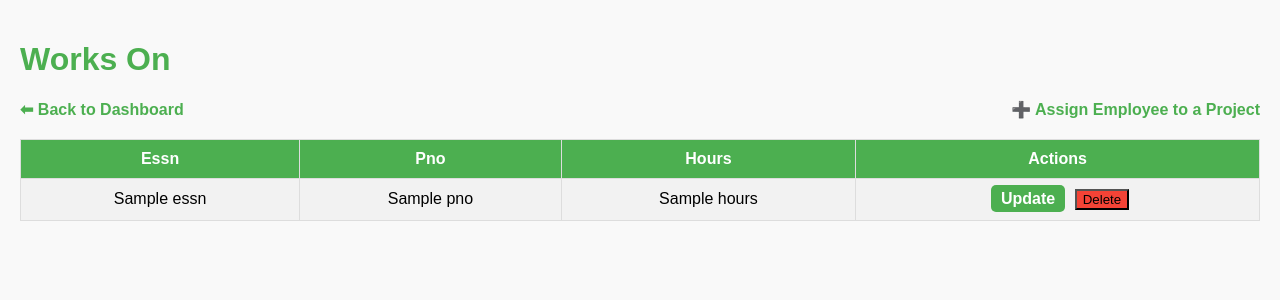
After one commit to user789user/dataA4, a Flask app: page /worksOn in a window 1280 px wide. The commit adds this page. Shown: the top 300 px of the page. Run offline with Flask 3, Linux system fonts and the light colour scheme; the visitor is signed in with stand-in values (Sample User, id 1); a database or web service that is not in the repository returns one stand-in record (values such as "Sample title"); some libraries are stand-ins or nearby versions.

Commit message:
Works on

```diff
--- a/app.py
+++ b/app.py
@@ -613,6 +613,20 @@ def delete_project(pnumber):
     conn.close()
     return redirect(url_for('view_projects'))
 
+@app.route('/worksOn')
+def view_worksOn():
+    conn = get_db_connection()
+    cursor = conn.cursor()
+    if session['department_id'] != None:
+        dnum = session['department_id']
+        cursor.execute("SELECT Essn, Pno, Hours FROM Works_On, Employee WHERE Essn=SSN And Dno = %s",(dnum,))
+        worksOn = cursor.fetchall()
+    else:
+        cursor.execute("SELECT Essn, Pno, Hours FROM Works_On")
+        worksOn = cursor.fetchall()
+    cursor.close()
+    conn.close()
+    return render_template('view_worksOn.html', worksOn=worksOn)
 
 # keep for backup page
 @app.route('/testing')
--- a/config.py
+++ b/config.py
@@ -1,7 +1,7 @@
 DATABASE_CONFIG = {
 "dbname": "a4_db",
 "user": "postgres",
-"password": "your_password",
+"password": "WatchCheds1",
 "host": "localhost",
 "port": "5432"
 }
--- a/templates/base.html
+++ b/templates/base.html
@@ -128,7 +128,7 @@
         <div class="card">
             <h2>Work On</h2>
             <p>View employee assignments to different projects.</p>
-            <a href="{{ url_for('testing') }}">Go to Work On</a>
+            <a href="{{ url_for('view_worksOn') }}">Go to Work On</a>
         </div>
 
         <div class="card">
--- /dev/null
+++ b/templates/view_worksOn.html
@@ -0,0 +1,97 @@
+<!doctype html>
+<html lang="en">
+<head>
+    <title>Works On</title>
+    <style>
+        body {
+            font-family: Arial, sans-serif;
+            margin: 0;
+            padding: 20px;
+            background-color: #f9f9f9;
+        }
+        h1 {
+            color: #4CAF50;
+        }
+        a {
+            text-decoration: none;
+            color: #4CAF50;
+            font-weight: bold;
+        }
+        table {
+            width: 100%;
+            border-collapse: collapse;
+            margin-top: 20px;
+        }
+        th, td {
+            border: 1px solid #ddd;
+            padding: 10px;
+            text-align: center;
+        }
+        th {
+            background-color: #4CAF50;
+            color: white;
+        }
+        tr:nth-child(even) {
+            background-color: #f2f2f2;
+        }
+        tr:hover {
+            background-color: #ddd;
+        }
+        .actions a {
+            margin: 0 5px;
+            text-decoration: none;
+            color: white;
+            padding: 5px 10px;
+            border-radius: 5px;
+        }
+        .actions .update {
+            background-color: #4CAF50;
+        }
+        .actions .delete {
+            background-color: #f44336;
+        }
+    </style>
+</head>
+<body>
+
+<h1>Works On</h1>
+
+<!-- Back to Dashboard Link -->
+<a href="/base">⬅ Back to Dashboard</a>
+
+<!-- Add New Employee Link -->
+{% if session.get('role_id') in [1, 2] %}
+<a href="/projects/add" style="float: right;">➕ Assign Employee to a Project</a>
+{% endif %}
+
+<table>
+    <tr>
+        <th>Essn</th>
+        <th>Pno</th>
+        <th>Hours</th>
+        <th>Actions</th>
+    </tr>
+
+    {% for works in worksOn %}
+    <tr>
+        <td>{{ works[0] }}</td>
+        <td>{{ works[1] }}</td>
+        <td>{{ works[2] }}</td>
+        <td class="actions">
+            {% if session.get('role_id') in [1, 2] %}
+                <a href="/projects/update/{{ works[0] }}" class="update">Update</a>
+                <form action="/projects/delete/{{ works[0] }}" method="post" style="display:inline;">
+                    <button type="submit" class="delete" onclick="return confirm('Are you sure you want to delete this project?');">
+                        Delete
+                    </button>
+                </form>
+            {% else %}
+                <span>View Only</span>
+            {% endif %}
+        </td>
+    </tr>
+    {% endfor %}
+</table>
+
+</body>
+</html>
```
